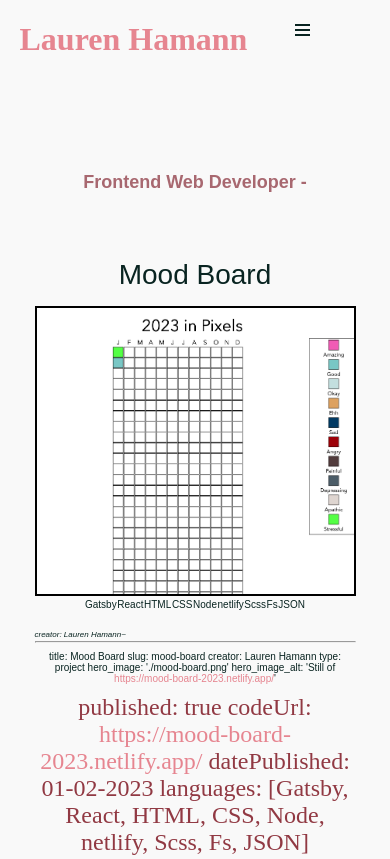
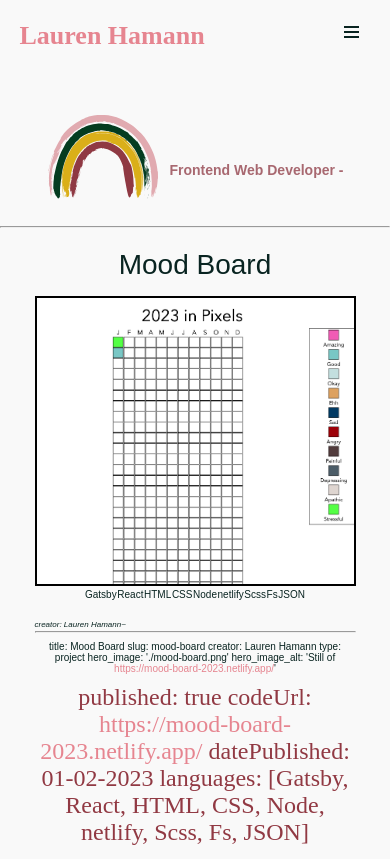
Before and after one commit to laurenhamann/lhamann-blog-gatsby, a Gatsby site: page /mood-board in a window 390 px wide. Shown: the top 859 px of the page. Built offline with nearby package versions, Linux system fonts and the light colour scheme; Gatsby itself is replaced by a stand-in of ours; some packages are replaced by stand-ins of ours; a web font is replaced by a local one.

Commit message:
Fix layout issues

```diff
--- a/src/components/Global/Styles/Sizes/__fonts.js
+++ b/src/components/Global/Styles/Sizes/__fonts.js
@@ -13,7 +13,7 @@ const h2 = {
 }
 
 const h3 = {
-    min: "16px",
+    min: "10px",
     pef: "2.39vw",
     max: "40px"
 }
@@ -31,7 +31,7 @@ const p = {
 }
 
 const nav = {
-    min: "16px",
+    min: "12px",
     pef: "1.8vw",
     max: "24px"
 }
@@ -43,13 +43,13 @@ const anchor = {
 }
 
 const intro = {
-    min: "18px",
+    min: "14px",
     pef: "2.1vw",
     max: "36px"
 }
 
 const logo = {
-    min: "32px",
+    min: "26px",
     pef: "5.3vw",
     max: "76px"
 }
--- a/src/components/Header/Navigation/hamburger-btn.js
+++ b/src/components/Header/Navigation/hamburger-btn.js
@@ -3,6 +3,8 @@ import styled from '@emotion/styled'
 import { colors } from '../../Global/Styles/__global'
 
 const HamburgerStyle = styled('div')`
+    width: 15px;
+    margin: 5px 0 5px auto;
     .bar1,
     .bar2,
     .bar3{
@@ -13,14 +15,14 @@ const HamburgerStyle = styled('div')`
         transition: 0.4s;
     }
 
-    .change .bar1 {
+    .bar1Change {
         -webkit-transform: rotate(-45deg) translate(0px, 9.5px);
         transform: rotate(-50deg) translate(-2px, 9.5px);
     }
 
-    .change .bar2 {opacity: 0;}
+    .bar2Change {opacity: 0;}
 
-    .change .bar3 {
+    .bar3Change {
         -webkit-transform: rotate(45deg) translate(3px, -6px);
         transform: rotate(50deg) translate(2.1px, -6px);
     }
@@ -39,11 +41,11 @@ const HamburgerBtn = (props) => (
         onClick={props.click} onKeyDown={props.click} role = "button" ariaLabel="nav"
         tabIndex={0}
     >
-            <div className="bar1">
+            <div className={props.change ? "bar1Change bar1" : "bar1"}>
             </div>
-            <div className="bar2">
+            <div className={props.change ? "bar2Change bar2" : "bar2"}>
             </div>
-            <div className="bar3">
+            <div className={props.change ? "bar3Change bar3" : "bar3"}>
             </div>
         </HamburgerStyle>
 )
--- a/src/components/Header/Navigation/index.js
+++ b/src/components/Header/Navigation/index.js
@@ -1,7 +1,8 @@
-import React from 'react'
+import React, {useEffect, useState} from 'react'
 import HamburgerBtn from './hamburger-btn'
 import { Link } from 'gatsby'
 import styled from '@emotion/styled'
+import { p_size } from '../../Global/Styles/Variables/__clamps';
 
 const NavStyle = styled('nav')`
     height:auto;
@@ -17,10 +18,11 @@ const NavStyle = styled('nav')`
 const UlStyle = styled('ul')`
     display: flex;
     flex-direction: column;
-    justify-content: space-around;
-    @media (min-width: 768px) {
+    align-items: flex-end;
+    @media (min-width: 600px) {
         flex-direction: row;
         width: 40vw;
+        justify-content: space-around;
     }
 `
 
@@ -54,10 +56,12 @@ const NavUl = (props) => (
     </UlStyle>
 )
 
-const Nav = (props) => (
+const Nav = (props) => {
+    return (
     <NavStyle width={props.width}>
+    {console.log(props.width)}
         {
-            props.width > 768
+            props.width > 600
                 ?
             <NavUl
                 visible ={true}
@@ -76,6 +80,6 @@ const Nav = (props) => (
         }
     </NavStyle>
 
-);
+)};
 
 export default Nav;
--- a/src/components/Header/hero.js
+++ b/src/components/Header/hero.js
@@ -10,9 +10,11 @@ const HeroStyle = styled('div')`
     height: ${clamps.hero_banner_height};
     ${flex.flexRow}
     ${flex.justifyCenter}
+    gap: 12px;
     >div.rainbow-svg {
         width: ${clamps.hero_banner_width};
         height: auto;
+        margin-right: 5px;
     }
 
     .intro {
@@ -25,22 +27,13 @@ const HeroStyle = styled('div')`
     }
 `
 
-const Hero = (props) => {
+const Hero = () => {
     return (
-    <HeroStyle className="hero" width={props.width}>
-        {
-        props.width >= 768 ?
-            <>
-                <Rainbow />
-                <h3 className="intro">
-                    Frontend Web Developer -
-                </h3>
-            </>
-            :
-            <h3 className="intro">
-                Frontend Web Developer -
-            </h3>
-        }
+    <HeroStyle className="hero">
+        <Rainbow />
+        <h3 className="intro">
+            Frontend Web Developer -
+        </h3>
     </HeroStyle>
 )}
 
--- a/src/components/Header/index.js
+++ b/src/components/Header/index.js
@@ -1,4 +1,4 @@
-import React from 'react';
+import React, {useState, useEffect} from 'react';
 import { Link } from 'gatsby';
 import Hero from './hero';
 import Nav from './Navigation/index';
@@ -14,46 +14,44 @@ const HeaderStyle = styled('header')`
         ${flex.justifySB}
     }
 `
-class Header extends React.Component{
-    constructor(props) {
-        super(props);
-        this.state = {
-            opened: false,
-            width: 0
-        }
-        this.click = this.click.bind(this);
-        this.updateWindowDimensions = this.updateWindowDimensions.bind(this);
-    }
-    componentDidMount() {
-        this.updateWindowDimensions();
-        window.addEventListener('resize', this.updateWindowDimensions);
-    }
-    componentWillUnmount() {
-        window.removeEventListener('resize', this.updateWindowDimensions);
-    }
-    updateWindowDimensions() {
-        this.setState({ width: window.innerWidth });
-    }
-    click(x){
-        this.setState({
-            opened: !this.state.opened
-        })
-    }
-    render() {
+const Header = () => {
+    const [opened, setOpen] = useState(false);
+    const size = useWindowSize();
         return (
-            <HeaderStyle width={this.state.width}>
+            <HeaderStyle width={size}>
                 <div className="nav">
                     <Link to="/"><h1 className="logo">Lauren Hamann</h1></Link>
                     <Nav
-                        width={this.state.width}
-                        opened={this.state.opened}
-                        click={this.click}
+                        width={size}
+                        opened={opened}
+                        click={() => {setOpen(!opened)}}
                     />
                 </div>
-                <Hero width={this.state.width} />
+                <Hero />
             </HeaderStyle>
         );
-    }
 }
 
 export default Header;
+
+
+// Hook
+function useWindowSize() {
+    // Initialize state with undefined width/height so server and client renders match
+    // Learn more here: https://joshwcomeau.com/react/the-perils-of-rehydration/
+    const [windowSize, setWindowSize] = useState(undefined);
+    useEffect(() => {
+      // Handler to call on window resize
+        function handleResize() {
+        // Set window width/height to state
+        setWindowSize(window.innerWidth);
+        }
+      // Add event listener
+        window.addEventListener("resize", handleResize);
+      // Call handler right away so state gets updated with initial window size
+        handleResize();
+      // Remove event listener on cleanup
+        return () => window.removeEventListener("resize", handleResize);
+    }, []); // Empty array ensures that effect is only run on mount
+    return windowSize;
+}
--- a/src/components/Pages/Home/project-section.js
+++ b/src/components/Pages/Home/project-section.js
@@ -15,6 +15,7 @@ const ProjectSectionStyle = styled('div')`
         ${flex.flexRow}
         ${flex.justifyCenter}
         flex-wrap: wrap;
+        gap: 10px;
     }
 `
 const ProjectStyle = styled('article')`
@@ -30,10 +31,10 @@ const ProjectStyle = styled('article')`
     .article-div {
         ${flex.flexCol}
         width: 30vw;
+        margin-top: 10px;
+        gap: 5px;
         > * {
-            margin-bottom: ${clamps.xs_margin};
             text-align: center !important;
-            margin-left: 10px;
         }
     }
 `
--- a/src/components/Pages/Hub/template_hub__style__.js
+++ b/src/components/Pages/Hub/template_hub__style__.js
@@ -23,6 +23,8 @@ const HubStyle = styled('section') `
     .grid-div {
         ${flex.flexRow}
         flex-wrap: wrap;
+        gap: 15px;
+        justify-content: center;
     }
 `
 
--- a/src/templates/project.js
+++ b/src/templates/project.js
@@ -12,6 +12,7 @@ const ProjectTemplate = ({ data: {mdx: project} }) => {
     ))
     return (
     <Layout>
+        <hr />
         <TemplateStyle className="mid-section">
             <div className="article-flex flex-col">
                 <h1 className="title main">
```
